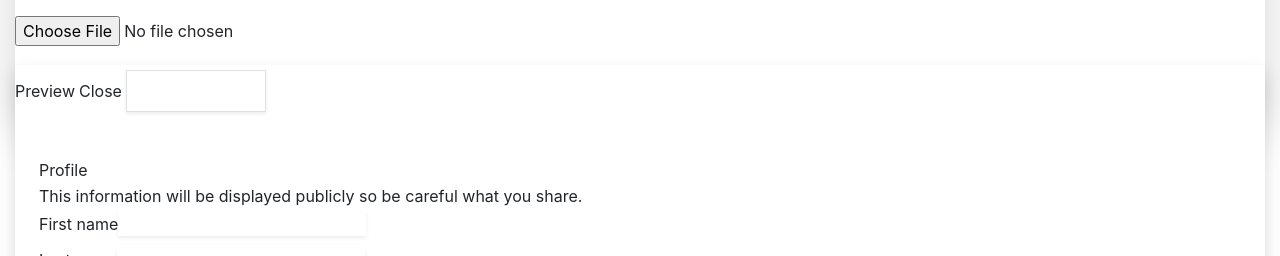
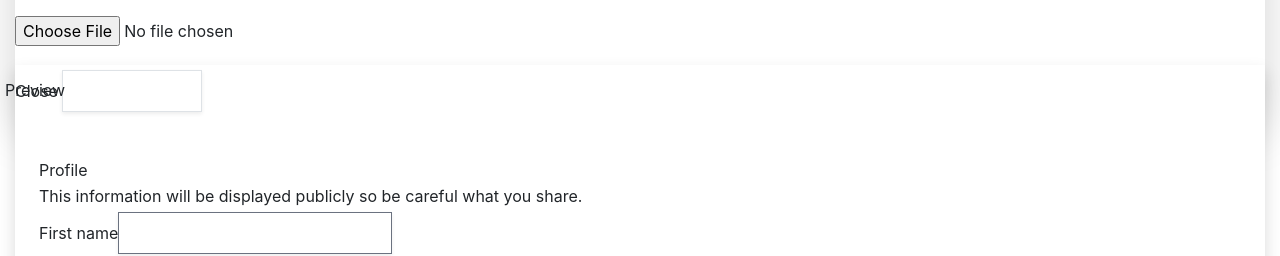
Before and after one commit to AlishaSaleh/music-to-my-eyes, a React (Create React App) app in the folder client/: page /profile-settings in a window 1280 px wide. Both pictures are taken after a click on the button "Change". Shown: the part 3265-3521 px from the top of the page. Built offline with nearby package versions, Linux system fonts and the light colour scheme.

Commit message:
added necessary styling and finished cloudinary integration

```diff
--- a/client/src/components/Modal/index.css
+++ b/client/src/components/Modal/index.css
@@ -9,3 +9,8 @@ margin-bottom: -50px;
 .neg-mt {
     margin-top: -280px;
  }
+
+ #prev-img {
+    position: absolute;
+    left: 5px;
+ }
--- a/client/src/components/Modal/index.js
+++ b/client/src/components/Modal/index.js
@@ -101,6 +101,7 @@ export default function Modal() {
                     className="text-red-500 background-transparent font-bold uppercase px-6 py-2 text-sm outline-none focus:outline-none mr-1 mb-1 ease-linear transition-all duration-150"
                     type="button"
                     onClick={openTheModal}
+                    id="prev-img"
                   >
                     Preview
                   </button>
--- a/client/src/components/UserSettingsForm/index.js
+++ b/client/src/components/UserSettingsForm/index.js
@@ -1,5 +1,4 @@
 import React, { useRef, useEffect, useState } from "react";
-import Emoji from "../Emoji"
 import ProfilePic from "../ProfilePic";
 import "./index.css";
 import Loader from "../Loader";
--- a/client/src/index.js
+++ b/client/src/index.js
@@ -2,7 +2,6 @@ import React from 'react';
 import ReactDOM from 'react-dom';
 import 'bootstrap/dist/css/bootstrap.min.css';
 import './index.css';
-import 'bootstrap/dist/css/bootstrap.min.css';
 import App from './App';
 import reportWebVitals from './reportWebVitals';
 
--- a/client/tailwind.config.js
+++ b/client/tailwind.config.js
@@ -3,16 +3,19 @@ module.exports = {
   darkMode: false, // or 'media' or 'class'
   theme: {
     colors: {
-        'red': '#f54f4f',
-        'red-light': '#fac0c0',
-        'pink': '#f670bb',
-        'purple': '#cdaef8',
-        'black' : "#000000"
-    },
+      'red': '#f54f4f',
+      'red-light': '#fac0c0',
+      'pink': '#f670bb',
+      'purple': '#cdaef8',
+      'disabled': '#e5e7eb',
+      "black" : '#000000'
+  },
     extend: {},
   },
   variants: {
     extend: {},
   },
-  plugins: [],
+  plugins: [
+    require('@tailwindcss/forms'),
+  ],
 }
```
